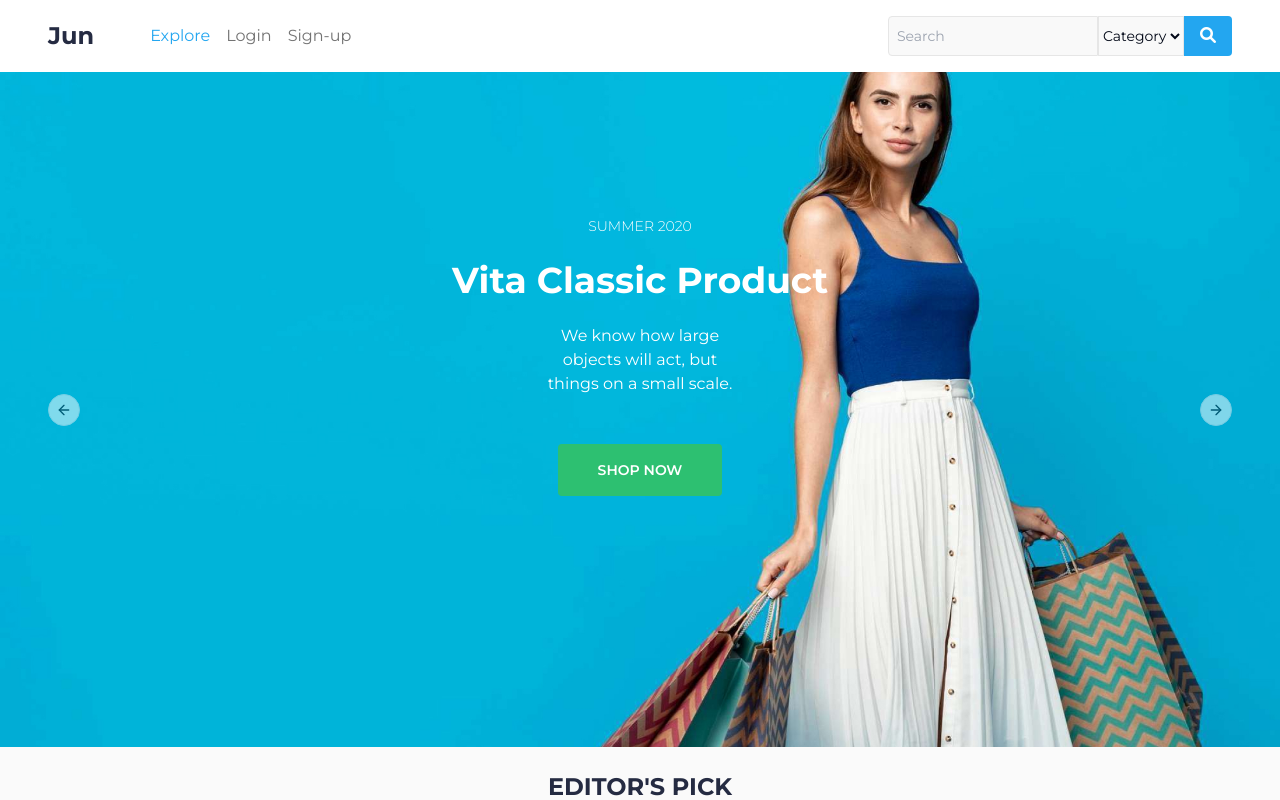
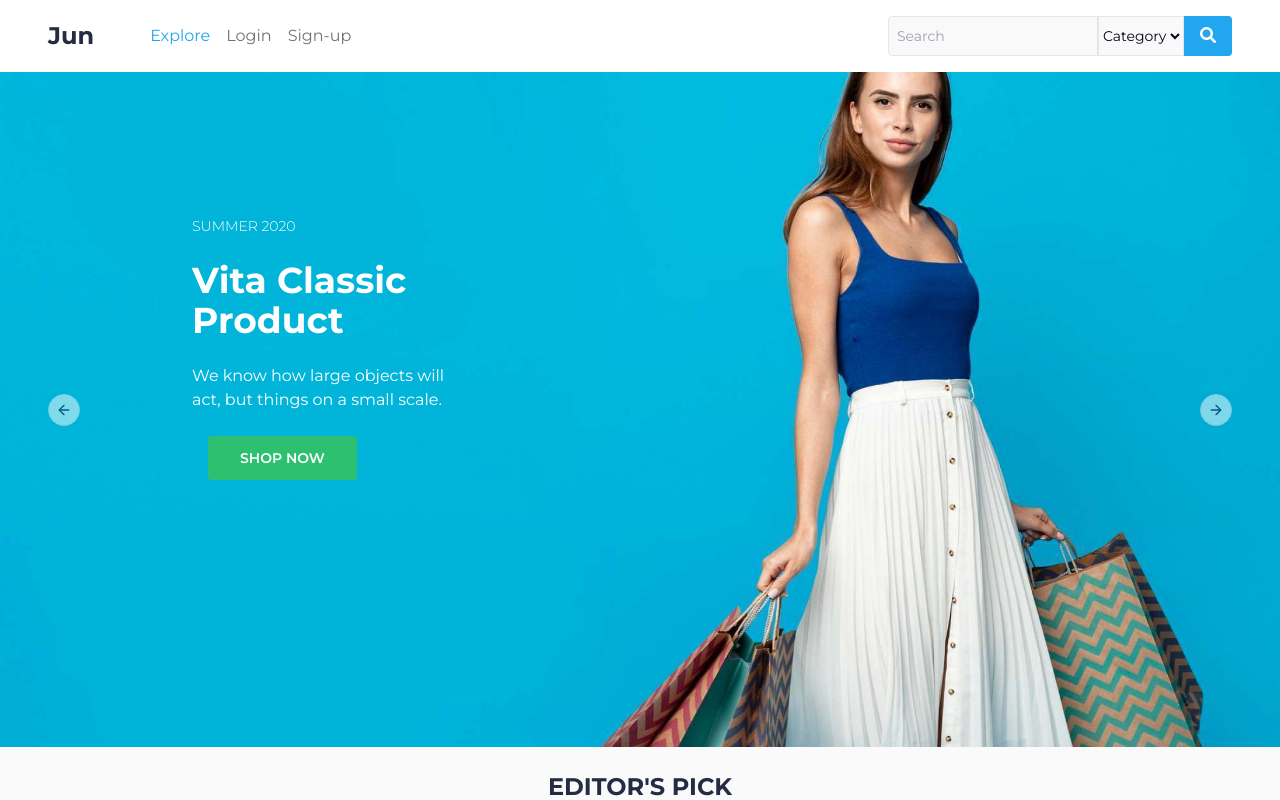
Before and after one commit to furkankizilbuga/Ecomm-project, a React (Vite) app in the folder jun/: page / in a window 1280 px wide. Shown: the top 800 px of the page. Built offline with nearby package versions, Linux system fonts and the light colour scheme.

Commit message:
more carousel fixes

```diff
--- a/jun/src/components/CarouselComp.jsx
+++ b/jun/src/components/CarouselComp.jsx
@@ -23,15 +23,17 @@ export function CarouselComp(props) {
           <CarouselItem key={index}>
             <div className="relative w-full h-full">
               <img src={item.url} className="object-cover w-screen h-full" />
-              <Card className="absolute inset-0 flex flex-col items-center text-center gap-7 z-10 mt-36 bg-transparent border-none">
-                <CardContent className="flex flex-col items-center justify-center text-center gap-6 mx-2">
+              <Card className="absolute inset-0 flex flex-col items-center text-center gap-7 z-10 mt-36 bg-transparent border-none sm:items-start sm:ml-40">
+                <CardContent className="flex flex-col items-center justify-center text-center gap-6 mx-2 sm:items-start sm:max-w-80 sm:text-start">
                   <p className="text-white font-light text-sm">{item.subTitle}</p>
                   <h2 className="text-white font-bold text-4xl">{item.title}</h2>
-                  <p className="max-w-52 text-md text-white">{item.description}</p>
-                  <p className="font-bold text-white text-lg">{item.price ? item.price : ""}</p>
-                  <button className="bg-successColor rounded text-white font-semibold text-sm px-10 py-4">
-                    {item.button}
-                  </button>
+                  <p className="text-md text-white">{item.description}</p>
+                  <div className="flex flex-col gap-4 sm:flex-row sm:items-center">
+                    <p className="font-bold text-white text-lg">{item.price ? item.price : ""}</p>
+                    <button className="bg-successColor rounded text-white font-semibold text-sm px-9 py-3 sm: sm:px-8">
+                      {item.button}
+                    </button>
+                  </div>
                 </CardContent>
               </Card>
             </div>
--- a/jun/src/layout/HomePageLayouts/FeaturedProducts.jsx
+++ b/jun/src/layout/HomePageLayouts/FeaturedProducts.jsx
@@ -66,7 +66,7 @@ export default function FeaturedProducts() {
                 <p className="text-primaryBlue text-sm font-bold">Practice Advice</p>
                 <h2 className="text-textColor font-bold text-4xl">Featured <br /> Products</h2>
                 <p className="text-secondaryTextColor font-semibold">Problems trying to resolve the <br /> conflict between the two major</p>
-                <div className="flex flex-col gap-6">
+                <div className="flex flex-col gap-6 mb-16">
                     {
                         blogImages.map((item, index) =>
                             <Blog key={index} item={item} />
```
